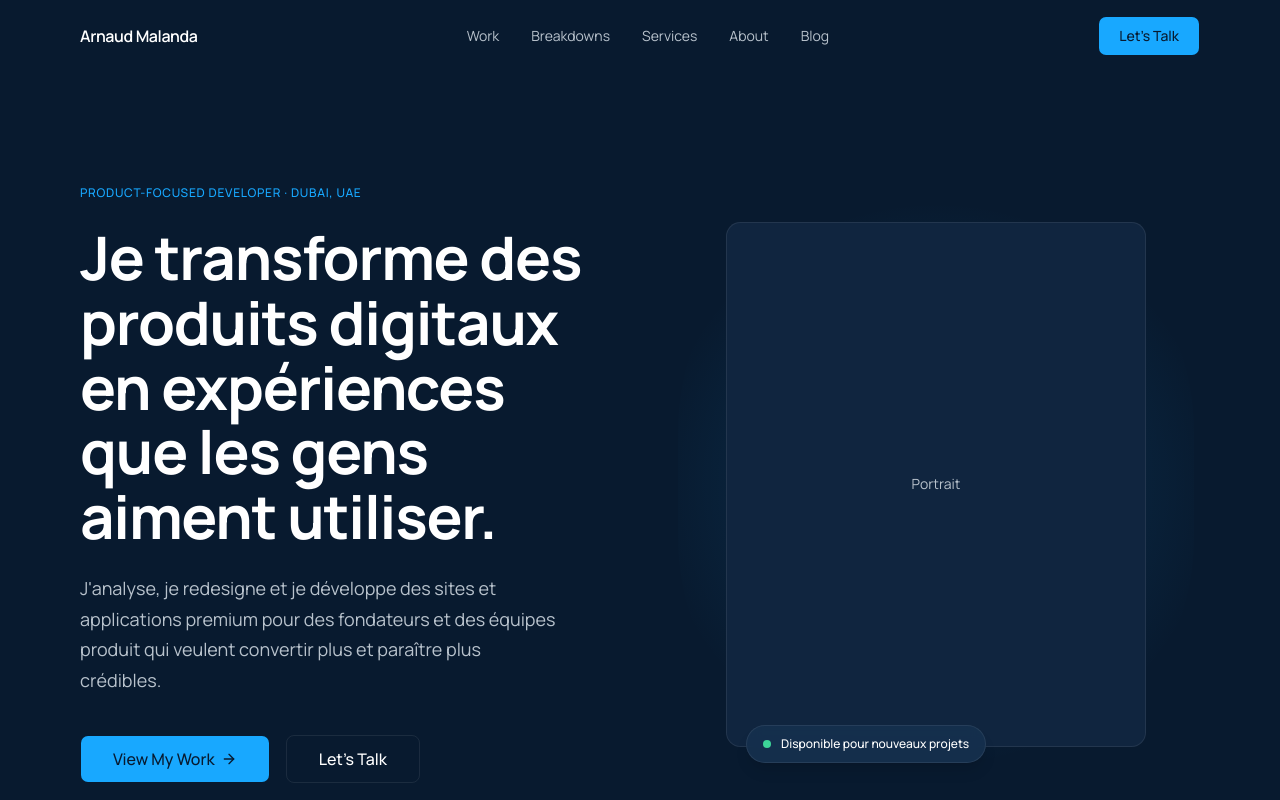
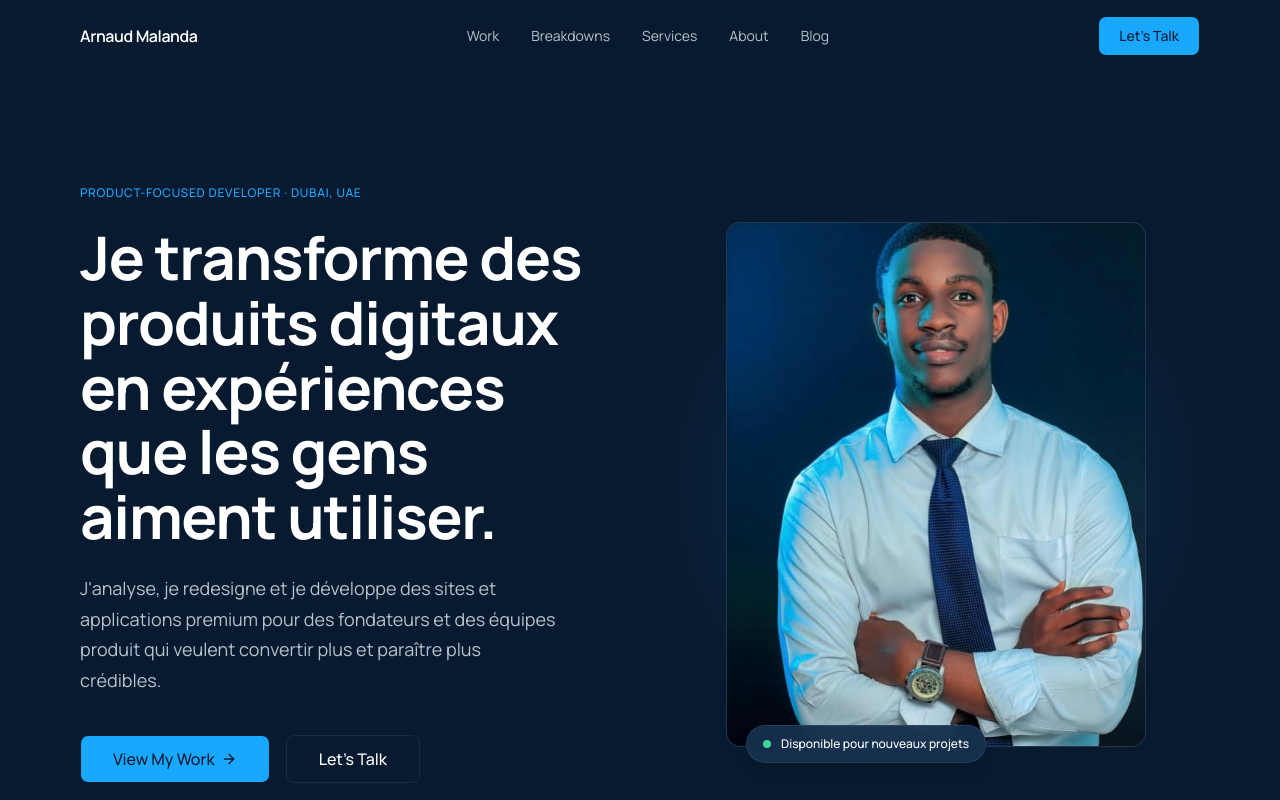
Before and after one commit to Arnaud-bot/arnaud-portfolio, a Next.js app: page / in a window 1280 px wide. Shown: the top 800 px of the page. Built offline with nearby package versions, Linux system fonts and the light colour scheme.

Commit message:
Add professional photo to hero and about sections
Replace placeholder portraits with actual photo, anchored to top
to avoid cropping the subject's head in the square hero frame.

```diff
--- a/app/about/page.tsx
+++ b/app/about/page.tsx
@@ -1,4 +1,5 @@
 import type { Metadata } from "next";
+import Image from "next/image";
 import { Section } from "@/components/layout/section";
 import { Reveal } from "@/components/animations/reveal";
 
@@ -13,9 +14,14 @@ export default function AboutPage() {
     <Section eyebrow="About" title="Arnaud Malanda">
       <div className="grid gap-12 md:grid-cols-[1fr_1.4fr]">
         <Reveal>
-          {/* TODO: remplacer par la photo professionnelle */}
-          <div className="flex aspect-[4/5] w-full items-center justify-center rounded-lg border border-border bg-card text-sm text-muted-foreground">
-            Portrait
+          <div className="relative aspect-[4/5] w-full overflow-hidden rounded-lg border border-border bg-card">
+            <Image
+              src="/Ras.jpg"
+              alt="Arnaud Malanda"
+              fill
+              className="object-cover"
+              sizes="(min-width: 768px) 40vw, 100vw"
+            />
           </div>
         </Reveal>
 
--- a/components/sections/hero.tsx
+++ b/components/sections/hero.tsx
@@ -1,4 +1,5 @@
 import Link from "next/link";
+import Image from "next/image";
 import { ArrowRight } from "lucide-react";
 import { Button } from "@/components/ui/button";
 import { Container } from "@/components/layout/container";
@@ -57,9 +58,15 @@ export function Hero() {
                 aria-hidden
                 className="pointer-events-none absolute -inset-8 -z-10 rounded-full bg-[radial-gradient(circle,rgba(24,168,255,0.18),transparent_70%)] sm:-inset-12"
               />
-              {/* TODO: remplacer par la photo professionnelle */}
-              <div className="flex aspect-square w-full items-center justify-center rounded-2xl border border-border bg-card text-sm text-muted-foreground md:aspect-[4/5]">
-                Portrait
+              <div className="relative aspect-square w-full overflow-hidden rounded-2xl border border-border bg-card md:aspect-[4/5]">
+                <Image
+                  src="/Ras.jpg"
+                  alt="Portrait"
+                  fill
+                  priority
+                  className="object-cover object-top"
+                  sizes="(min-width: 640px) 420px, 220px"
+                />
               </div>
 
               <div className="absolute -bottom-4 left-1/2 flex -translate-x-1/2 items-center gap-2 whitespace-nowrap rounded-full border border-border bg-popover/95 px-3 py-2 text-[11px] shadow-lg backdrop-blur-sm sm:left-5 sm:translate-x-0 sm:gap-2.5 sm:px-4 sm:py-2.5 sm:text-xs">
```
Also changed, not shown: public/Ras.jpg (added).
